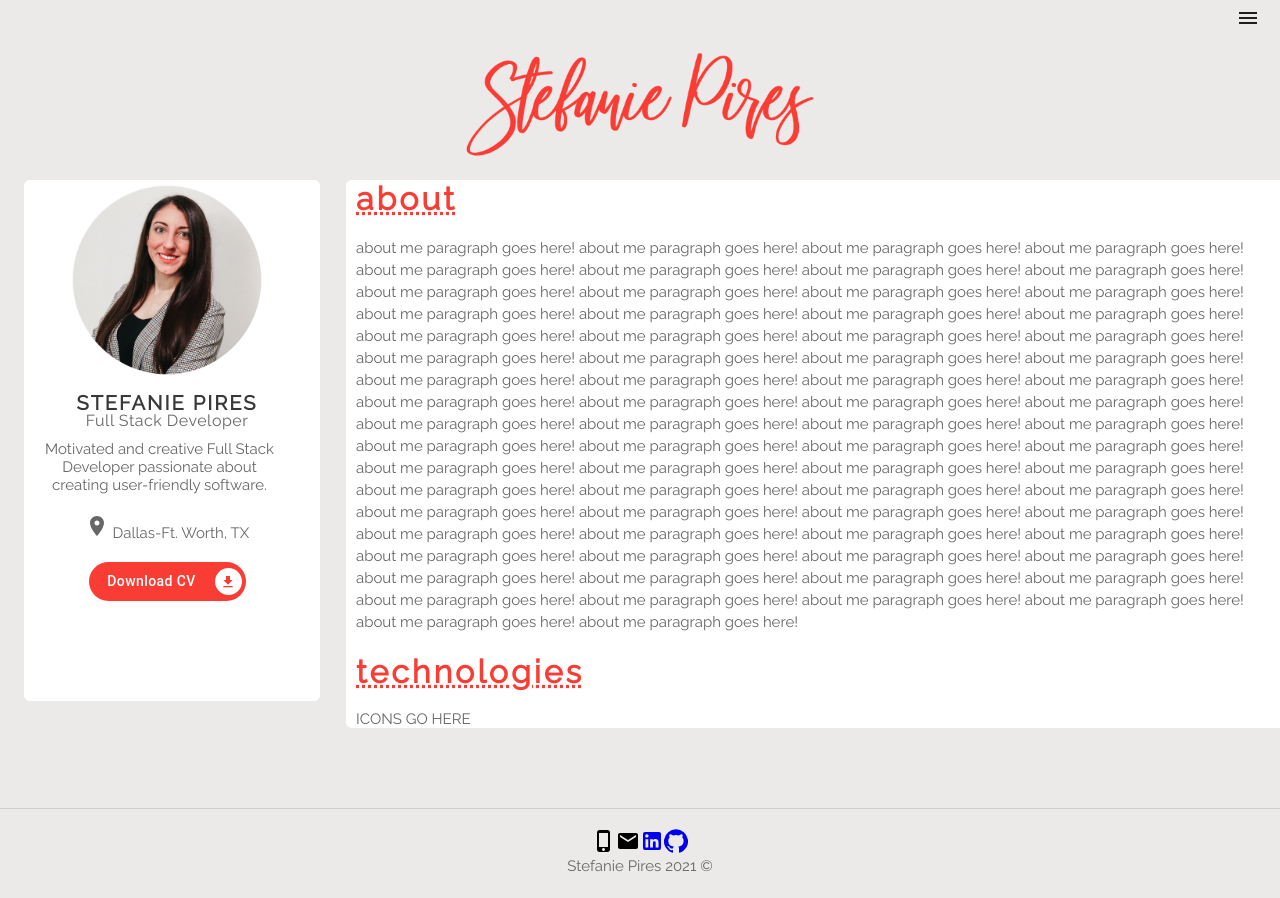
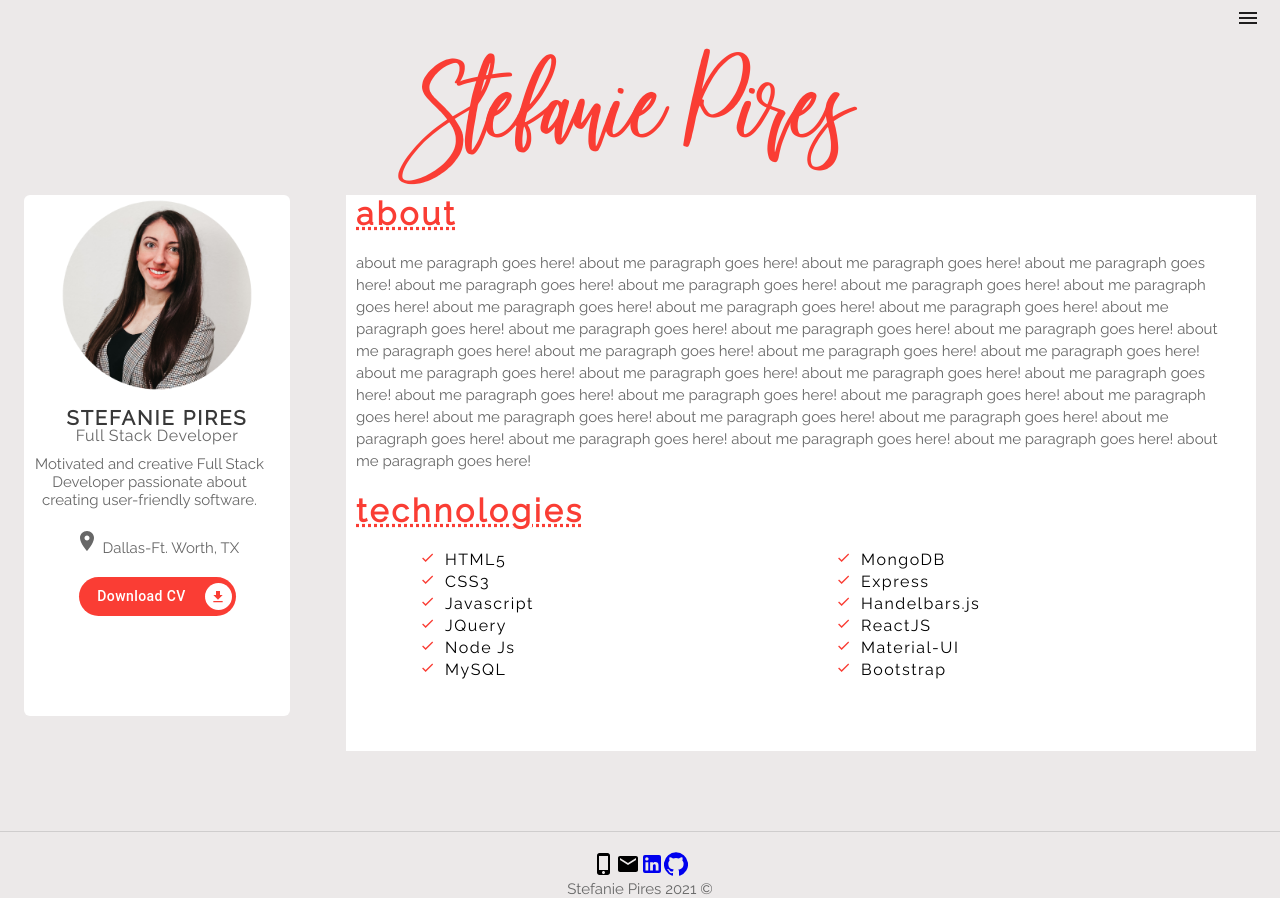
Before and after one commit to stefaniepires/react-portfolio, a React (Create React App) app: page /about in a window 1280 px wide. Before the commit the page ends 875 px from the top, so only its background shows below. Built offline with nearby package versions, Linux system fonts and the light colour scheme.

Commit message:
added technologies in the about section

```diff
--- a/src/App.js
+++ b/src/App.js
@@ -1,8 +1,6 @@
 import { Container, Grid } from '@material-ui/core';
 import React from 'react';
 import './App.css';
-
-import Nav from './components/Nav';
 import Header from './components/Header';
 import Footer from './components/Footer';
 import Profile from './components/Profile';
--- a/src/components/Header/Header.css
+++ b/src/components/Header/Header.css
@@ -0,0 +1,6 @@
+.header-title{
+  font-family: beautiful-bloom, serif;
+  color: var(--button-color);
+  font-size: 125px;
+ font-weight: 100;
+}
--- a/src/components/Header/index.js
+++ b/src/components/Header/index.js
@@ -1,16 +1,17 @@
 import React from 'react';
-import name from '../../assets/name.png';
 import'./Header.css';
 import Nav from '../Nav';
+import resumeData from '../../utils/resumeData'
 
 const Header = () => {
   return (
     <header className={'header'}>
       <Nav/>
-<center><img src={name} alt="Headshot" width="350"/></center>
+<center>
+<h1 className='header-title'>{resumeData.name}</h1>
+</center>
 
-
-    </header>
+</header>
   )
 }
 
--- a/src/components/Pages/About/About.css
+++ b/src/components/Pages/About/About.css
@@ -4,12 +4,13 @@
   background-color: #fff;
   padding-left: 10px;
   padding-right: 20px;
+  padding-bottom: 70px;
 }
 
 .about_text{
   color: #676767;
   font-family: 'Raleway', sans-serif;
-  line-height: 22px !important;;
+  line-height: 22px !important;
   white-space: pre-line !important;
 }
 
@@ -20,3 +21,25 @@
   letter-spacing: 3px;
   text-decoration: underline dotted;
 }
+
+ul {
+  list-style-type: none;
+  font-family: 'Raleway', sans-serif;
+  line-height: 22px !important;
+   letter-spacing: 1.5px;
+   text-align:left;
+ }
+
+ .check {
+   color: var(--button-color);
+   font-size: 15px !important;
+   padding-right: 10px;
+   text-align:left;
+
+ }
+
+.container {
+  display: block;
+  margin-left: auto;
+  margin-right: auto;
+}
--- a/src/components/Pages/About/index.js
+++ b/src/components/Pages/About/index.js
@@ -1,6 +1,8 @@
 import React from 'react'
 import './About.css';
-import resumeData from '../../../utils/resumeData'
+import resumeData from '../../../utils/resumeData';
+import { Container, Grid } from '@material-ui/core';
+import CheckIcon from '@material-ui/icons/Check';
 
 const About = () => {
   return (
@@ -8,12 +10,64 @@ const About = () => {
       <h1 className='header_text'>about</h1><br/>
       <p className='about_text'>
       {resumeData.about}
-      {resumeData.about}
+
       </p>
      <br/>
       <h1 className='header_text'>technologies</h1><br/>
-      <p>ICONS GO HERE</p>
-    </div>
+      <div>
+        <Container className='container'>
+
+          <Grid container>
+            <Grid item xs={12} sm={12} md={6} lg= {6}>
+             <ul>
+              <li>
+              <CheckIcon className="check"/>{resumeData.skills.one}
+              </li>
+              <li>
+              <CheckIcon className="check"/>{resumeData.skills.two}
+              </li>
+              <li>
+              <CheckIcon className="check"/>{resumeData.skills.three}
+              </li>
+              <li>
+              <CheckIcon className="check"/>{resumeData.skills.four}
+              </li>
+              <li>
+              <CheckIcon className="check"/>{resumeData.skills.five}
+              </li>
+              <li>
+              <CheckIcon className="check"/>{resumeData.skills.six}
+              </li>
+              </ul>
+            </Grid>
+            <Grid item xs={12} sm={12} md={6} lg= {6}>
+            <ul>
+              <li>
+              <CheckIcon className="check"/>{resumeData.skills.seven}
+              </li>
+              <li>
+              <CheckIcon className="check"/>{resumeData.skills.eight}
+              </li>
+              <li>
+              <CheckIcon className="check"/>{resumeData.skills.nine}
+              </li>
+              <li>
+              <CheckIcon className="check"/>{resumeData.skills.ten}
+              </li>
+              <li>
+              <CheckIcon className="check"/>{resumeData.skills.eleven}
+              </li>
+              <li>
+              <CheckIcon className="check"/>{resumeData.skills.twelve}
+              </li>
+              </ul>
+            </Grid>
+          </Grid>
+
+        </Container>
+
+      </div>
+</div>
   )
 }
 
--- a/src/components/Profile/Profile.css
+++ b/src/components/Profile/Profile.css
@@ -1,6 +1,6 @@
 @import url('https://fonts.googleapis.com/css2?family=Raleway&display=swap');
 
-.profile {
+.profile-area {
   background-color: #fff;
   border-radius: 6px;
   width: 100%;
--- a/src/components/Profile/index.js
+++ b/src/components/Profile/index.js
@@ -10,7 +10,7 @@ import resumeData from '../../utils/resumeData'
 
 const Profile = () => {
   return (
-    <div className='profile container_shadow'>
+    <div className='profile-area container_shadow'>
       <center>
         <div className='headshot'>
       <img src={headshot} alt="Headshot" width="200"/>
@@ -31,7 +31,7 @@ const Profile = () => {
       <br/>
       <p><LocationOnIcon/>{resumeData.location}</p>
       <br/>
-      <CustomButton text={'Download CV'} icon= {<GetAppIcon/>}/>
+      <CustomButton className="profile-btn" text={'Download CV'} icon= {<GetAppIcon/>}/>
       </div>
       </center>
       <br/><br/><br/><br/><br/>
--- a/src/index.css
+++ b/src/index.css
@@ -1,7 +1,10 @@
 * {
   margin:0;
 }
-
+@font-face {
+  font-family:'beautiful-bloom';
+  src:local('beautiful-bloom'),url(./fonts/beautiful-bloom/BeautifulBloom-Regular.ttf) format('truetype');
+}
 body {
   font-family: -apple-system, BlinkMacSystemFont, 'Segoe UI', 'Roboto', 'Oxygen',
     'Ubuntu', 'Cantarell', 'Fira Sans', 'Droid Sans', 'Helvetica Neue',
--- a/src/utils/resumeData.js
+++ b/src/utils/resumeData.js
@@ -71,5 +71,20 @@ export default {
       text: 'Email',
       icon: <EmailIcon/>,
     }
+  },
+
+  skills: {
+    one: 'HTML5',
+    two: 'CSS3',
+    three: 'Javascript',
+    four: 'JQuery',
+    five: 'Node Js',
+    six: 'MySQL',
+    seven: 'MongoDB',
+    eight: 'Express',
+    nine: 'Handelbars.js',
+    ten: 'ReactJS',
+    eleven: 'Material-UI',
+    twelve: 'Bootstrap'
   }
 }
```
Also changed, not shown: src/fonts/beautiful-bloom/BeautifulBloom-Regular.ttf (added).
